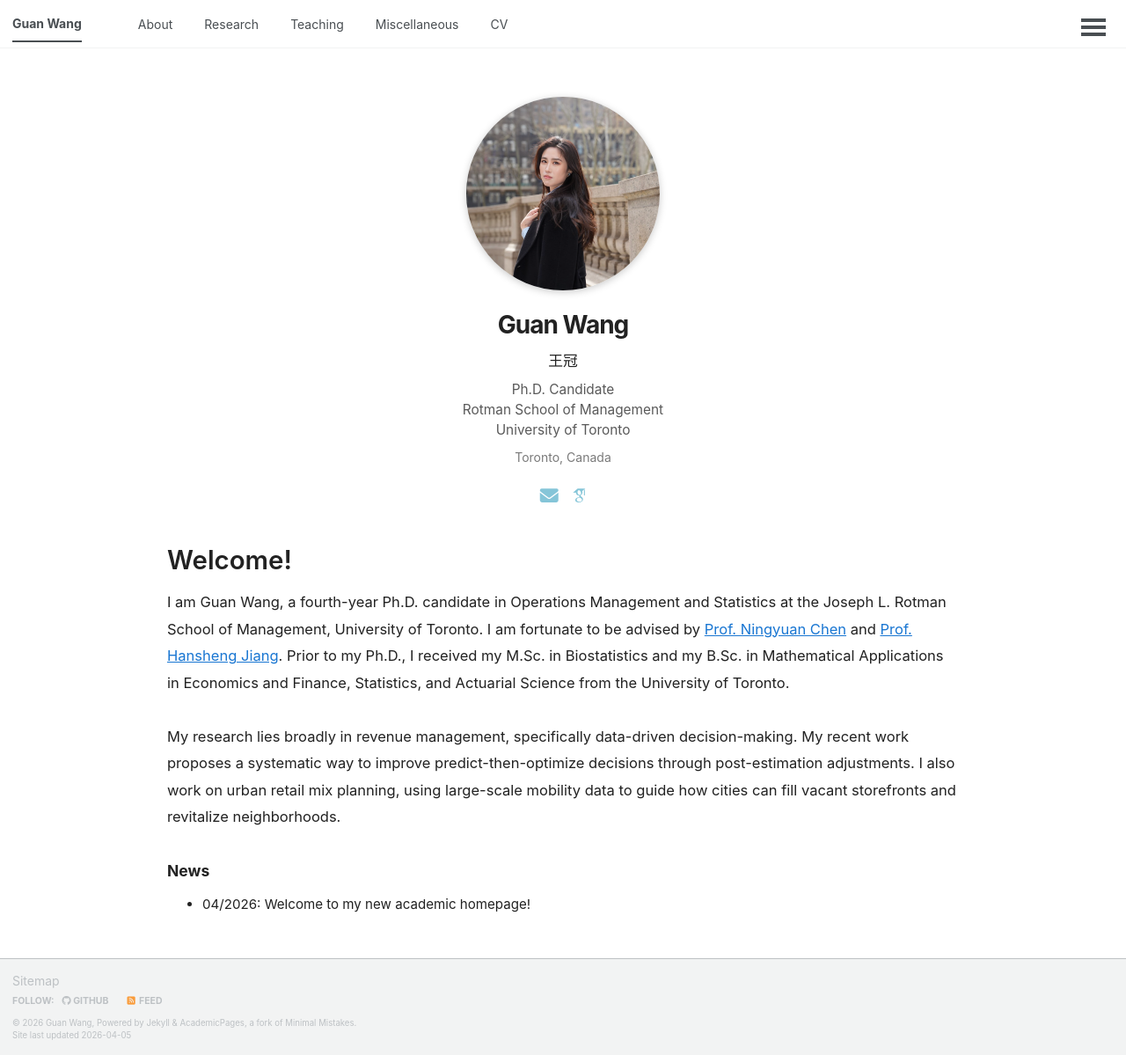
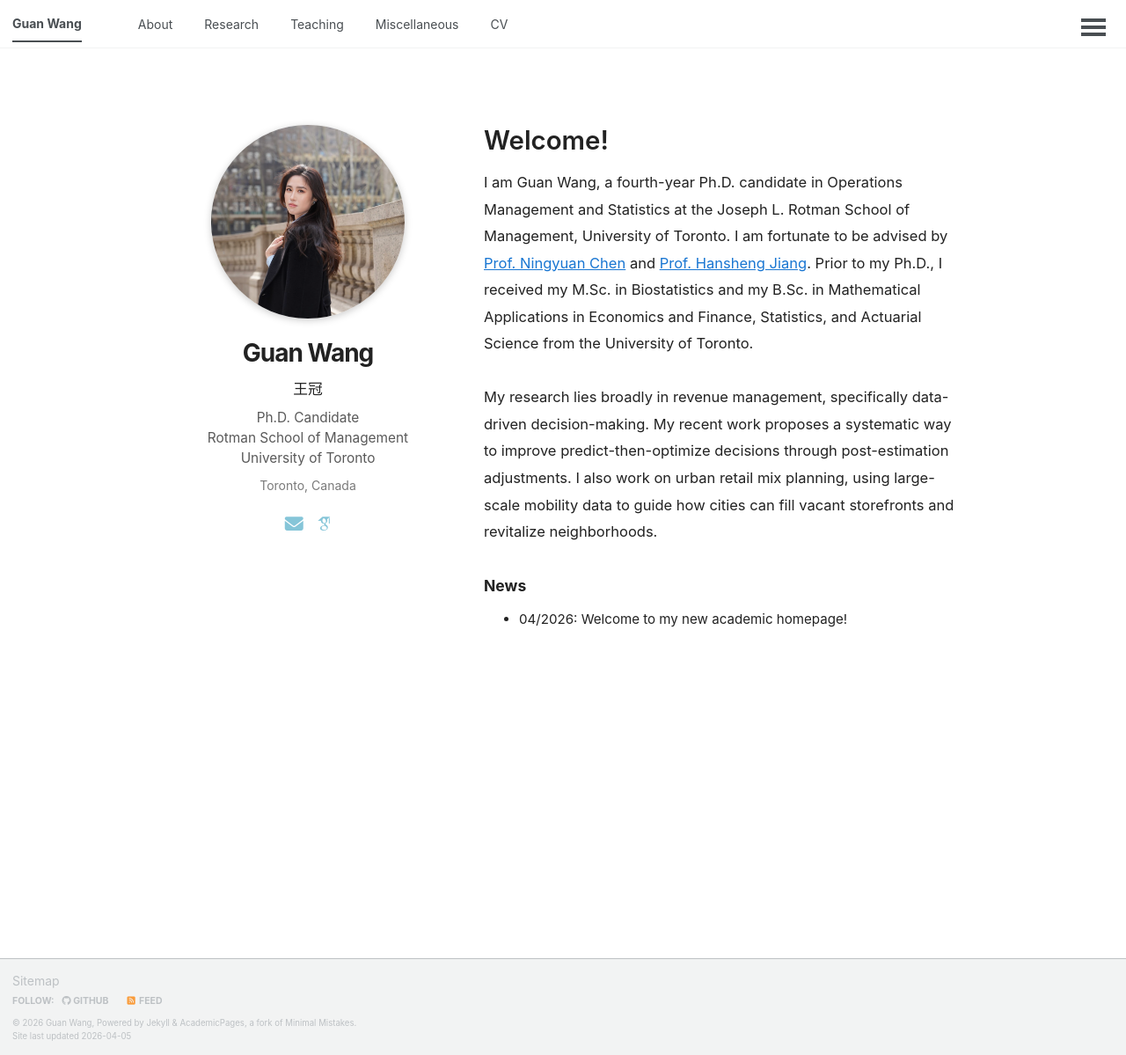
Before and after one commit to wangguan27/wangguan27.github.io, a Jekyll site: the page built from index.md, in a window 1280 px wide and 1199 px high. Shown: the whole window at 88% size. Built offline with Jekyll 4.4.1, drawn with Linux system fonts in a browser that asks for light colours; some web fonts are replaced; a script that is not in the unit is left out.

Commit message:
fix: 桌面端主页左右分栏布局修复，移动端自适应

```diff
--- a/assets/css/main.scss
+++ b/assets/css/main.scss
@@ -43,6 +43,11 @@
 ;
 
 /* 响应式布局：电脑端左右分栏，手机端单列 */
+.main-flex-container {
+  display: flex;
+  gap: 40px;
+  align-items: flex-start;
+}
 @media (max-width: 700px) {
   .main-flex-container {
     flex-direction: column !important;
```
